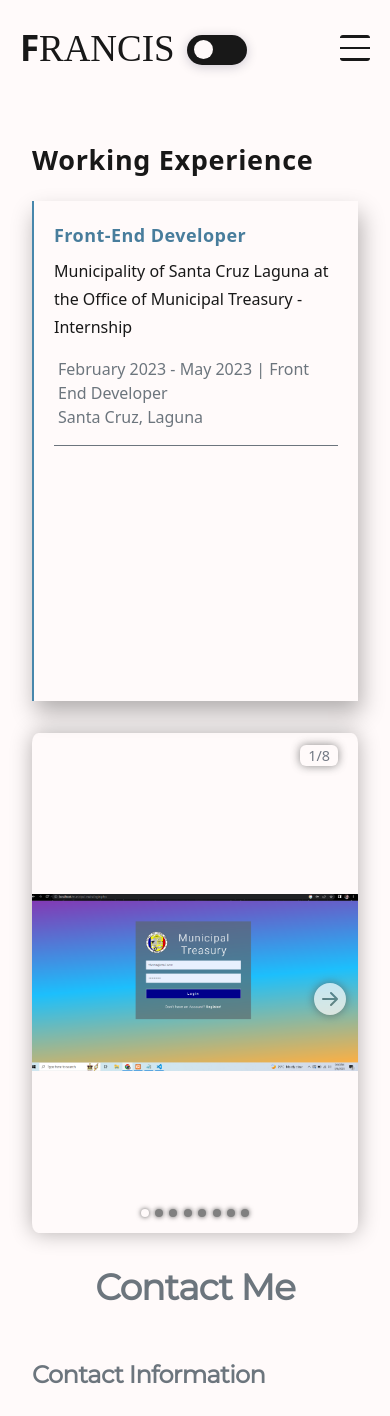
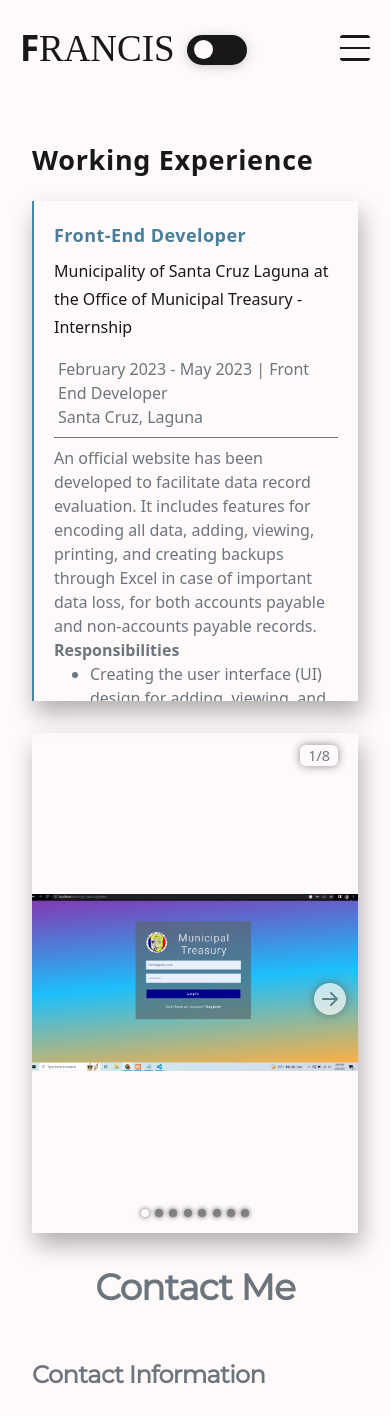
Before and after one commit to Franz090/my-portfolio, a React (Vite) app: page /resume in a window 390 px wide. Shown: the top 1416 px of the page. Built offline with nearby package versions, Linux system fonts and the light colour scheme; a web font is replaced by a local one.

Commit message:
resume okay

```diff
--- a/src/input.css
+++ b/src/input.css
@@ -415,9 +415,7 @@ input[type="checkbox"]:checked::before {
   position: relative;
   width: 100%;
   max-width: 100%;
-  border-top-left-radius: 0%;
-  border-top-right-radius: 2%;
-  border-bottom-right-radius: 2%;
+  border-radius: 0%;
   box-shadow: rgba(0, 0, 0, 0.3) 3px 12px 22px 0px;
 
 }
@@ -670,8 +668,18 @@ input[type="checkbox"]:checked::before {
       position: relative;
       width: 100%;
       max-width: 100%;
-      border-radius: 2%;
-      box-shadow: 0px 0px 21px 0px rgba(0, 0, 0, 0.3);
+      border-radius: 0%;
+      box-shadow: rgba(0, 0, 0, 0.3) 3px 12px 22px 0px;
+
+    }
+    .resume {
+      overflow: hidden;
+      position: relative;
+      width: 100%;
+      max-width: 100%;
+      border-top-left-radius: 0%;
+      box-shadow: rgba(0, 0, 0, 0.3) 3px 12px 22px 0px;
+      border-left: 2px solid #4787ac;
 
     }
 
--- a/src/pages/resume.jsx
+++ b/src/pages/resume.jsx
@@ -45,6 +45,10 @@ const ResumePage = () => {
       },
     ]
   };
+  const responsibilities = [
+    "Creating the user interface (UI) design for adding, viewing, and printing data through Excel on the official website. I also handle hosting and deployment using local network hosting.",
+    "We utilized the system to encode and view data for both accounts payable and non-accounts payable",
+  ];
 
   return (
     <div className="md:px-10 sm:px-10 xl:px-36 pb-8 pt-7">
@@ -61,15 +65,17 @@ const ResumePage = () => {
               <p>February 2023 - May 2023 | Front End Developer</p>
               <p>Santa Cruz, Laguna</p>
             </div>
-            <hr className="my-4 border-t-1 border-custom-gray" />
-
-
+            <hr className="my-2 border-t-1 border-custom-gray" />
+            <div className="text-custom-gray">
+               <p className="text-md antialiased ">An official website has been developed to facilitate data record evaluation. It includes features for encoding all data, adding, viewing, printing, and creating backups through Excel in case of important data loss, for both accounts payable and non-accounts payable records.</p>
+              <b className="text-md">Responsibilities</b>
+              <ul className="list-disc pl-5 ml-4">
+                {responsibilities.map((item, index) => (
+                <li key={index}> {item} </li>))}
+                </ul>
+            </div>
           </div>
-
-
-
           </div>
-
         </div>
         <div className="col-span-1 md:col-span-1 lg:pt-11">
           <div className="pt-4 relative flex justify-center items-center w-100 h-100 md:w-600 md:h-400 lg:w-4/7">
```
